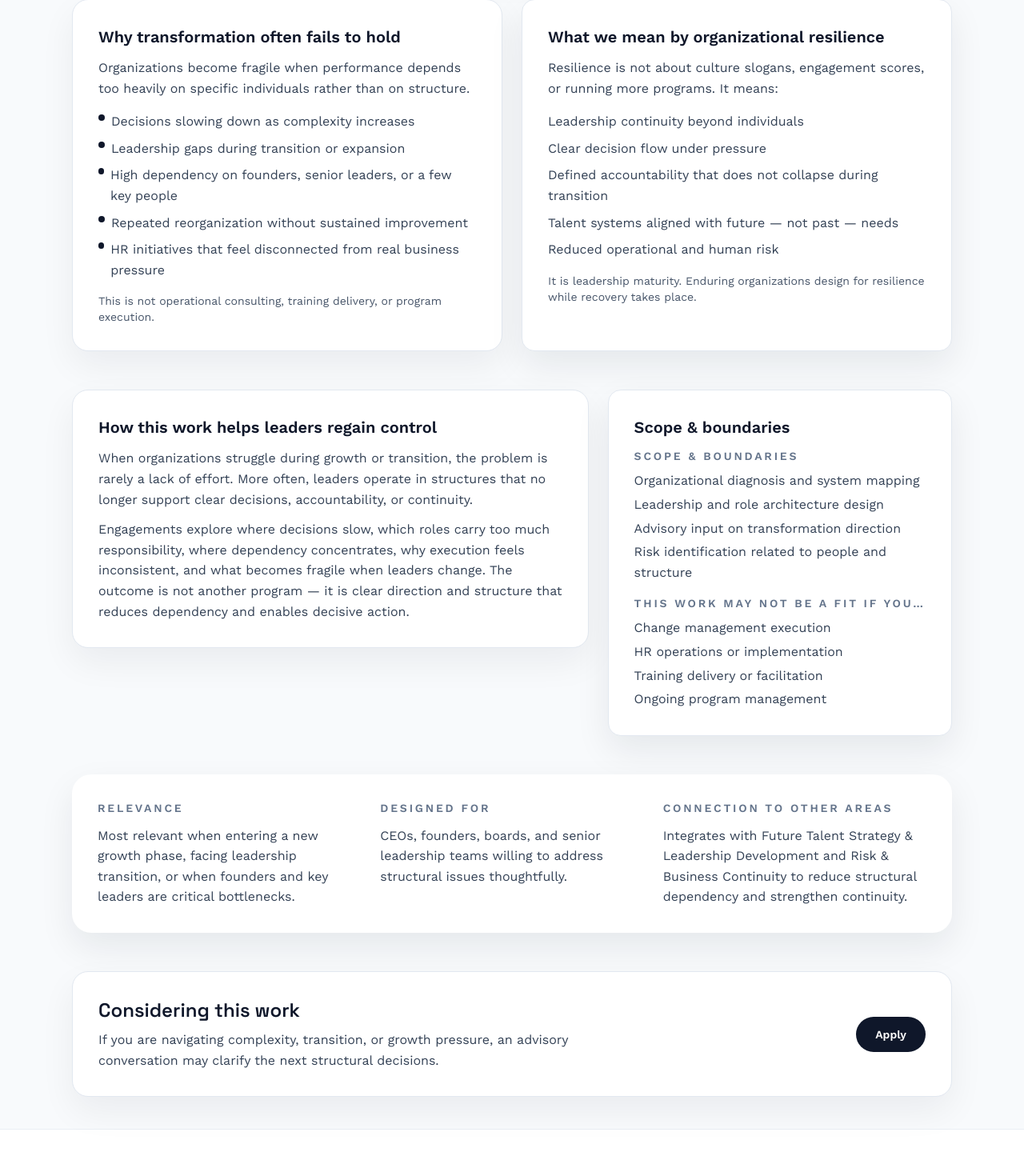
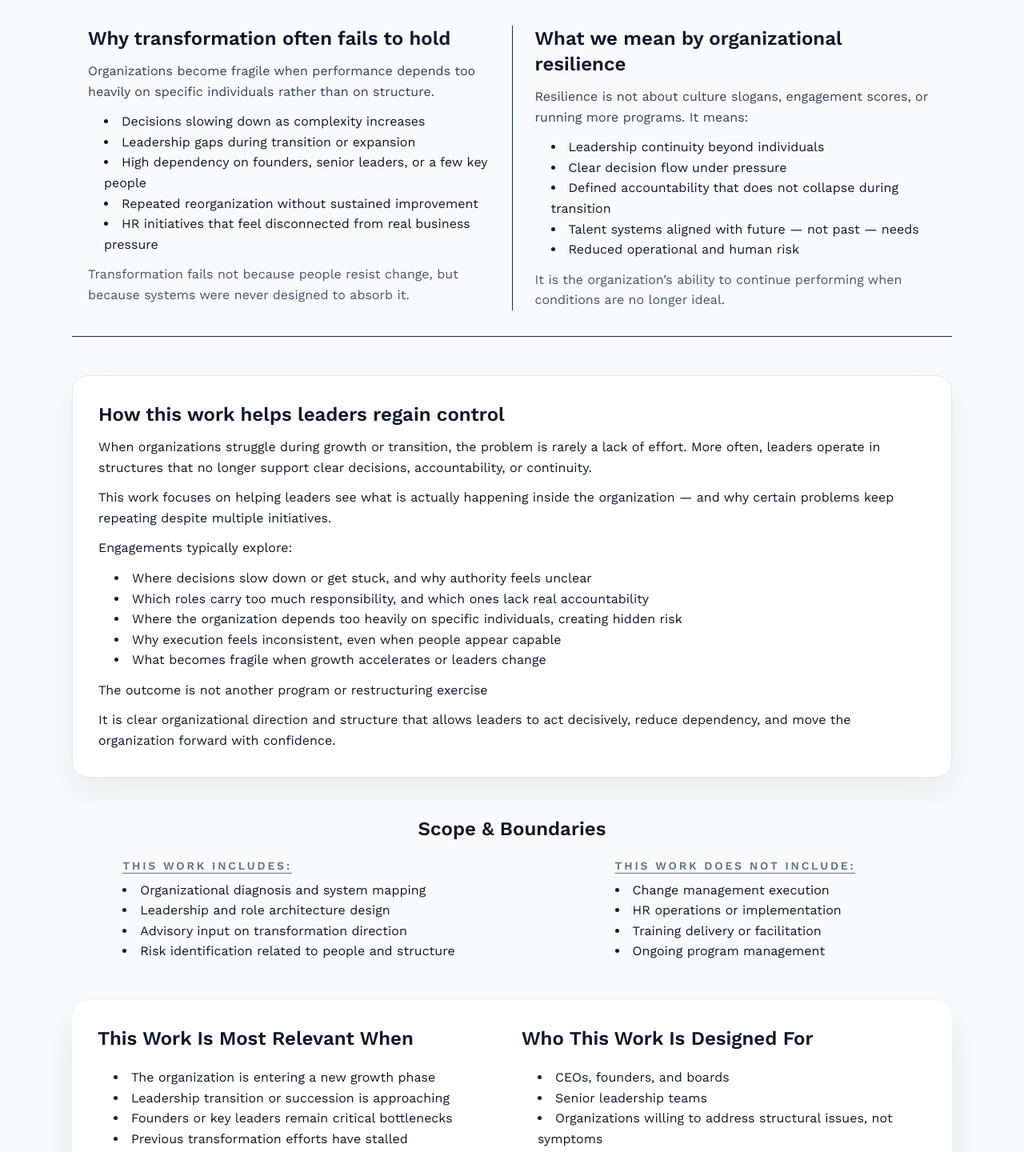
Before and after one commit to boypanjaitan16/thebuilder, a React (Vite) app: page /organization-transformation in a window 1280 px wide. Shown: the part 539-1979 px from the top of the page at 80% size. Built offline with nearby package versions, Linux system fonts and the light colour scheme; no server answers.

Commit message:
fix: refine organization transformation page

```diff
--- a/src/i18n/locales/en.json
+++ b/src/i18n/locales/en.json
@@ -185,6 +185,7 @@
 		}
 	},
 	"organization": {
+		"subtitle": "Organization Transformation & Resilience",
 		"heroTitle": "Designing organizational systems that remain effective under growth, leadership change, and disruption.",
 		"heroBody": "Most organizations pursue transformation through new initiatives, restructuring, or leadership programs. Yet many still struggle when growth accelerates, key leaders leave, or decision pressure increases. The issue is rarely effort or intent — it is often the absence of intentional system design.",
 		"coreProblemTitle": "Why transformation often fails to hold",
@@ -196,6 +197,7 @@
 			"Repeated reorganization without sustained improvement",
 			"HR initiatives that feel disconnected from real business pressure"
 		],
+		"coreProblemNote": "Transformation fails not because people resist change, but because systems were never designed to absorb it.",
 		"resilienceTitle": "What we mean by organizational resilience",
 		"resilienceIntro": "Resilience is not about culture slogans, engagement scores, or running more programs. It means:",
 		"resilienceList": [
@@ -205,10 +207,23 @@
 			"Talent systems aligned with future — not past — needs",
 			"Reduced operational and human risk"
 		],
+		"resilienceNote": "It is the organization’s ability to continue performing when conditions are no longer ideal.",
 		"approachTitle": "How this work helps leaders regain control",
 		"approachBody1": "When organizations struggle during growth or transition, the problem is rarely a lack of effort. More often, leaders operate in structures that no longer support clear decisions, accountability, or continuity.",
-		"approachBody2": "Engagements explore where decisions slow, which roles carry too much responsibility, where dependency concentrates, why execution feels inconsistent, and what becomes fragile when leaders change. The outcome is not another program — it is clear direction and structure that reduces dependency and enables decisive action.",
-		"scopeTitle": "Scope & boundaries",
+		"approachBody2": "This work focuses on helping leaders see what is actually happening inside the organization — and why certain problems keep repeating despite multiple initiatives.",
+		"approachBody3": "Engagements typically explore:",
+		"approachList": [
+			"Where decisions slow down or get stuck, and why authority feels unclear",
+			"Which roles carry too much responsibility, and which ones lack real accountability",
+			"Where the organization depends too heavily on specific individuals, creating hidden risk",
+			"Why execution feels inconsistent, even when people appear capable",
+			"What becomes fragile when growth accelerates or leaders change"
+		],
+		"approachNote1": "The outcome is not another program or restructuring exercise",
+		"approachNote2": "It is clear organizational direction and structure that allows leaders to act decisively, reduce dependency, and move the organization forward with confidence.",
+		"scopeTitle": "Scope & Boundaries",
+		"scopeIncludesNote": "This work includes:",
+		"scopeExcludesNote": "This work does not include:",
 		"scopeIncludes": [
 			"Organizational diagnosis and system mapping",
 			"Leadership and role architecture design",
@@ -221,11 +236,31 @@
 			"Training delivery or facilitation",
 			"Ongoing program management"
 		],
-		"relevance": "Most relevant when entering a new growth phase, facing leadership transition, or when founders and key leaders are critical bottlenecks.",
-		"designedFor": "CEOs, founders, boards, and senior leadership teams willing to address structural issues thoughtfully.",
-		"integration": "Integrates with Future Talent Strategy & Leadership Development and Risk & Business Continuity to reduce structural dependency and strengthen continuity.",
-		"ctaTitle": "Considering this work",
-		"ctaBody": "If you are navigating complexity, transition, or growth pressure, an advisory conversation may clarify the next structural decisions."
+		"relevance": "This Work Is Most Relevant When",
+		"relevancePoints": [
+			"The organization is entering a new growth phase",
+			"Leadership transition or succession is approaching",
+			"Founders or key leaders remain critical bottlenecks",
+			"Previous transformation efforts have stalled",
+			"There is concern about continuity during disruption"
+		],
+		"designedFor": "Who This Work Is Designed For",
+		"designedForPoints": [
+			"CEOs, founders, and boards",
+			"Senior leadership teams",
+			"Organizations willing to address structural issues, not symptoms"
+		],
+		"designedForNote": "It is especially relevant for organizations that recognize the cost of fragility—but want to address it thoughtfully.",
+		"connectedAreasTitle": "How This Connects to Other Areas",
+		"connectedAreasIntro": "Organization Transformation & Resilience often intersects with:",
+		"connectedAreasList": [
+			"Future Talent Strategy & Leadership Development — ensuring leadership pipelines support the designed structure",
+			"Risk & Business Continuity — addressing human dependency and leadership risk as part of continuity planning"
+		],
+		"connectedAreasNote": "These areas are intentionally integrated, not treated as separate initiatives.",
+		"ctaTitle": "Considering This Work",
+		"ctaBody": "If you are navigating complexity, transition, or growth pressure, an advisory conversation may clarify the next structural decisions.",
+		"ctaButton": "Request an Advisory Conversation"
 	},
 	"future": {
 		"heroTitle": "Designing leadership and talent systems aligned with future organizational demands — not past success.",
--- a/src/i18n/locales/id.json
+++ b/src/i18n/locales/id.json
@@ -185,6 +185,7 @@
 		}
 	},
 	"organization": {
+		"subtitle": "Transformasi & Resiliensi Organisasi",
 		"heroTitle": "Merancang sistem organisasi yang tetap efektif saat pertumbuhan, pergantian pemimpin, dan disrupsi.",
 		"heroBody": "Banyak organisasi mengejar transformasi lewat inisiatif baru atau program kepemimpinan, namun tetap kesulitan ketika pertumbuhan meningkat atau pemimpin kunci pergi. Masalahnya jarang niat — sering kali kurangnya desain sistem yang sengaja.",
 		"coreProblemTitle": "Mengapa transformasi sering tidak bertahan",
@@ -196,6 +197,7 @@
 			"Restrukturisasi berulang tanpa perbaikan berkelanjutan",
 			"Inisiatif HR terasa terpisah dari tekanan bisnis nyata"
 		],
+		"coreProblemNote": "Transformasi gagal bukan karena orang menolak perubahan, tetapi karena sistem tidak pernah dirancang untuk menyerapnya.",
 		"resilienceTitle": "Makna resiliensi organisasi",
 		"resilienceIntro": "Resiliensi bukan slogan budaya atau lebih banyak program. Artinya:",
 		"resilienceList": [
@@ -205,10 +207,23 @@
 			"Sistem talenta selaras dengan kebutuhan masa depan",
 			"Risiko operasional dan manusia berkurang"
 		],
+		"resilienceNote": "Ini adalah kemampuan organisasi untuk terus beroperasi ketika kondisi tidak lagi ideal.",
 		"approachTitle": "Bagaimana kerja ini membantu pemimpin mengendalikan lagi",
 		"approachBody1": "Saat organisasi tersendat di masa pertumbuhan atau transisi, masalahnya jarang kurang usaha. Pemimpin sering bekerja dalam struktur yang tidak lagi mendukung keputusan, akuntabilitas, atau kontinuitas.",
-		"approachBody2": "Keterlibatan mengeksplorasi di mana keputusan tersendat, peran yang terlalu sarat, ketergantungan yang terpusat, eksekusi yang tidak konsisten, dan apa yang rapuh saat pemimpin berubah. Hasilnya bukan program baru, melainkan arah dan struktur jelas yang mengurangi ketergantungan dan memungkinkan keputusan tegas.",
+		"approachBody2": "Kegiatan ini berfokus pada membantu pemimpin melihat apa yang sebenarnya terjadi di dalam organisasi — dan mengapa masalah tertentu terus berulang meskipun ada berbagai inisiatif.",
+		"approachBody3": "Keterlibatan biasanya mengeksplorasi:",
+		"approachList": [
+			"Saat keputusan melambat atau terhenti, dan mengapa otoritas terasa tidak jelas",
+			"Peran mana yang membawa terlalu banyak tanggung jawab, dan mana yang kurang akuntabilitas nyata",
+			"Di mana organisasi terlalu bergantung pada individu tertentu, menciptakan risiko tersembunyi",
+			"Mengapa pelaksanaan terasa tidak konsisten, bahkan ketika orang tampak mampu",
+			"Apa yang menjadi rapuh saat pertumbuhan meningkat atau pemimpin berubah"
+		],
+		"approachNote1": "Hasilnya bukan program lain atau latihan restrukturisasi",
+		"approachNote2": "Ini adalah arah dan struktur organisasi yang jelas yang memungkinkan pemimpin bertindak tegas, mengurangi ketergantungan, dan memajukan organisasi dengan percaya diri.",
 		"scopeTitle": "Cakupan & batasan",
+		"scopeIncludesNote": "Pekerjaan ini mencakup:",
+		"scopeExcludesNote": "Pekerjaan ini tidak mencakup:",
 		"scopeIncludes": [
 			"Diagnosa organisasi dan pemetaan sistem",
 			"Desain arsitektur kepemimpinan dan peran",
@@ -221,11 +236,31 @@
 			"Delivery pelatihan atau fasilitasi",
 			"Manajemen program berkelanjutan"
 		],
-		"relevance": "Paling relevan saat memasuki fase pertumbuhan baru, menghadapi suksesi kepemimpinan, atau ketika founder dan pemimpin kunci menjadi bottleneck kritis.",
-		"designedFor": "CEO, founder, board, dan tim kepemimpinan senior yang bersedia menangani isu struktural dengan matang.",
-		"integration": "Terintegrasi dengan Strategi Talenta Masa Depan & Pengembangan Kepemimpinan serta Risiko & Business Continuity untuk mengurangi ketergantungan struktural dan memperkuat kontinuitas.",
+		"relevance": "Pekerjaan ini paling relevan ketika",
+		"relevancePoints": [
+			"Organisasi memasuki fase pertumbuhan baru",
+			"Suksesi atau transisi kepemimpinan mendekat",
+			"Founder atau pemimpin kunci tetap menjadi bottleneck kritis",
+			"Upaya transformasi sebelumnya mengalami kebuntuan",
+			"Ada kekhawatiran tentang kontinuitas selama gangguan"
+		],
+		"designedFor": "Untuk Siapa Pekerjaan Ini Dirancang",
+		"designedForPoints": [
+			"CEO, founder, dan dewan",
+			"Tim kepemimpinan senior",
+			"Organisasi yang bersedia menangani isu struktural, bukan gejala"
+		],
+		"designedForNote": "Ini sangat relevan untuk organisasi yang menyadari biaya kerentanan—tetapi ingin mengatasinya dengan bijaksana.",
+		"connectedAreasTitle": "Bagaimana Ini Terhubung ke Area Lain",
+		"connectedAreasIntro": "Transformasi & Ketahanan Organisasi sering beririsan dengan:",
+		"connectedAreasList": [
+			"Strategi Talenta Masa Depan & Pengembangan Kepemimpinan — memastikan pipeline kepemimpinan mendukung struktur yang dirancang",
+			"Risiko & Kontinuitas Bisnis — menangani ketergantungan manusia dan risiko kepemimpinan sebagai bagian dari perencanaan kontinuitas"
+		],
+		"connectedAreasNote": "Area ini sengaja diintegrasikan, bukan diperlakukan sebagai inisiatif terpisah.",
 		"ctaTitle": "Mempertimbangkan pekerjaan ini",
-		"ctaBody": "Jika Anda menavigasi kompleksitas, transisi, atau tekanan pertumbuhan, percakapan advisory dapat memperjelas keputusan struktural berikutnya."
+		"ctaBody": "Jika Anda menavigasi kompleksitas, transisi, atau tekanan pertumbuhan, percakapan advisory dapat memperjelas keputusan struktural berikutnya.",
+		"ctaButton": "Ajukan Percakapan Advisory"
 	},
 	"future": {
 		"heroTitle": "Merancang sistem kepemimpinan dan talenta yang selaras dengan tuntutan organisasi masa depan — bukan keberhasilan masa lalu.",
--- a/src/pages/OrganizationPage.tsx
+++ b/src/pages/OrganizationPage.tsx
@@ -1,16 +1,16 @@
-import { useNavigate } from 'react-router-dom'
-import { useI18n } from '../i18n/I18nProvider'
+import { useNavigate } from "react-router-dom";
+import { useI18n } from "../i18n/I18nProvider";
 
 function OrganizationPage() {
-  const navigate = useNavigate()
-  const { copy } = useI18n()
-  const org = copy.organization
+	const navigate = useNavigate();
+	const { copy } = useI18n();
+	const org = copy.organization;
 
 	return (
 		<div className="container-page flex flex-col gap-12">
 			<section className="rounded-[26px] bg-white px-8 py-10 shadow-soft">
 				<p className="text-xs uppercase tracking-[0.3em] text-slate-500">
-          Organization Transformation & Resilience
+					{org.subtitle}
 				</p>
 				<h1 className="mt-3 font-display text-4xl font-semibold text-ink">
 					{org.heroTitle}
@@ -18,57 +18,75 @@ function OrganizationPage() {
 				<p className="mt-3 max-w-3xl text-lg text-slate-700">{org.heroBody}</p>
 			</section>
 
-      <section className="grid gap-6 md:grid-cols-2">
-        <div className="glass-panel p-8">
-          <h2 className="text-xl font-semibold text-ink">{org.coreProblemTitle}</h2>
-          <p className="mt-3 text-slate-700">{org.coreProblemIntro}</p>
-          <ul className="mt-4 space-y-2 text-slate-700">
+			<section className="flex flex-col md:flex-row gap-8 md:gap-0 md:px-5 md:py-8 md:border-t md:border-b border-slate-800">
+				<div className="flex-1 space-y-3">
+					<h2 className="text-2xl font-semibold text-ink">
+						{org.coreProblemTitle}
+					</h2>
+					<p className="text-slate-700">{org.coreProblemIntro}</p>
+					<ul className="list-disc list-inside pl-5">
 						{org.coreProblemBullets.map((item) => (
-              <li key={item} className="flex gap-2">
-                <span aria-hidden className="mt-1 h-2 w-2 rounded-full bg-ink" />
-                <span>{item}</span>
-              </li>
+							<li key={item}>{item}</li>
 						))}
 					</ul>
-          <p className="mt-4 text-sm text-slate-600">{copy.home.approach.notThis}</p>
+					<p className="text-slate-600">{org.coreProblemNote}</p>
 				</div>
-
-        <div className="rounded-2xl border border-sand bg-white p-8 shadow-soft">
-          <h2 className="text-xl font-semibold text-ink">{org.resilienceTitle}</h2>
-          <p className="mt-3 text-slate-700">{org.resilienceIntro}</p>
-          <ul className="mt-4 space-y-2 text-slate-700">
+				<div className="w-[1px] bg-slate-800 mx-7 hidden md:block" />
+				<div className="flex-1 space-y-3">
+					<h2 className="text-2xl font-semibold text-ink">
+						{org.resilienceTitle}
+					</h2>
+					<p className="text-slate-700">{org.resilienceIntro}</p>
+					<ul className="list-disc list-inside pl-5">
 						{org.resilienceList.map((item) => (
 							<li key={item}>{item}</li>
 						))}
 					</ul>
-          <p className="mt-4 text-sm text-slate-600">{copy.risk.closingBody}</p>
+					<p className="text-slate-600">{org.resilienceNote}</p>
 				</div>
 			</section>
 
-      <section className="grid gap-6 md:grid-cols-[1.2fr_0.8fr] md:items-start">
-        <div className="glass-panel p-8">
-          <h3 className="text-xl font-semibold text-ink">{org.approachTitle}</h3>
-          <p className="mt-3 text-slate-700">{org.approachBody1}</p>
-          <p className="mt-3 text-slate-700">{org.approachBody2}</p>
+			<section>
+				<div className="glass-panel p-8 space-y-3">
+					<h3 className="text-2xl font-semibold text-ink">
+						{org.approachTitle}
+					</h3>
+					<p>{org.approachBody1}</p>
+					<p>{org.approachBody2}</p>
+					<p>{org.approachBody3}</p>
+					<ul className="list-disc list-inside pl-5">
+						{org.approachList.map((item) => (
+							<li key={item}>{item}</li>
+						))}
+					</ul>
+					<p>{org.approachNote1}</p>
+					<p>{org.approachNote2}</p>
 				</div>
-        <div className="rounded-2xl border border-sand bg-white p-8 shadow-soft">
-          <h3 className="text-xl font-semibold text-ink">{org.scopeTitle}</h3>
-          <div className="mt-3 grid gap-4">
-            <div>
-              <p className="text-sm font-semibold uppercase tracking-[0.2em] text-slate-500">
-                {copy.work.scopeTitle}
+			</section>
+
+			<section>
+				<h3 className="text-2xl font-semibold text-ink text-center mb-5">
+					{org.scopeTitle}
+				</h3>
+				<div className="mt-3 gap-4 grid grid-cols-2">
+					<div className="flex items-center justify-center">
+						<div className="space-y-2">
+							<p className="text-sm font-semibold uppercase tracking-[0.2em] text-slate-500 underline underline-offset-4">
+								{org.scopeIncludesNote}
 							</p>
-              <ul className="mt-2 space-y-1 text-slate-700">
+							<ul className="list-disc list-inside">
 								{org.scopeIncludes.map((item) => (
 									<li key={item}>{item}</li>
 								))}
 							</ul>
 						</div>
-            <div>
-              <p className="text-sm font-semibold uppercase tracking-[0.2em] text-slate-500">
-                {copy.work.notFitTitle}
+					</div>
+					<div className="flex items-center justify-center">
+						<div className="space-y-2">
+							<p className="text-sm font-semibold uppercase tracking-[0.2em] text-slate-500 underline underline-offset-4">
+								{org.scopeExcludesNote}
 							</p>
-              <ul className="mt-2 space-y-1 text-slate-700">
+							<ul className="list-disc list-inside">
 								{org.scopeExcludes.map((item) => (
 									<li key={item}>{item}</li>
 								))}
@@ -78,25 +96,37 @@ function OrganizationPage() {
 				</div>
 			</section>
 
-      <section className="grid gap-6 rounded-[24px] bg-white px-8 py-8 shadow-soft md:grid-cols-3">
+			<section className="grid gap-6 rounded-[24px] bg-white px-8 py-8 shadow-soft md:grid-cols-2">
 				<div>
-          <h4 className="text-sm font-semibold uppercase tracking-[0.2em] text-slate-500">
-            Relevance
-          </h4>
-          <p className="mt-3 text-slate-700">{org.relevance}</p>
+					<h4 className="text-2xl font-semibold text-ink">{org.relevance}</h4>
+					<ul className="list-disc list-inside mt-5 pl-5">
+						{org.relevancePoints.map((item) => (
+							<li key={item}>{item}</li>
+						))}
+					</ul>
 				</div>
 				<div>
-          <h4 className="text-sm font-semibold uppercase tracking-[0.2em] text-slate-500">
-            Designed for
-          </h4>
-          <p className="mt-3 text-slate-700">{org.designedFor}</p>
+					<h4 className="text-2xl font-semibold text-ink">{org.designedFor}</h4>
+					<ul className="list-disc list-inside mt-5 pl-5">
+						{org.designedForPoints.map((item) => (
+							<li key={item}>{item}</li>
+						))}
+					</ul>
+					<p className="mt-3 text-slate-700">{org.designedForNote}</p>
 				</div>
-        <div>
-          <h4 className="text-sm font-semibold uppercase tracking-[0.2em] text-slate-500">
-            Connection to other areas
-          </h4>
-          <p className="mt-3 text-slate-700">{org.integration}</p>
-        </div>
+			</section>
+
+			<section>
+				<h3 className="text-2xl font-semibold text-ink mb-5">
+					{org.connectedAreasTitle}
+				</h3>
+				<p>{org.connectedAreasIntro}</p>
+				<ul className="list-disc list-inside pl-5">
+					{org.connectedAreasList.map((item) => (
+						<li key={item}>{item}</li>
+					))}
+				</ul>
+				<p>{org.connectedAreasNote}</p>
 			</section>
 
 			<section className="glass-panel flex flex-col gap-4 px-8 py-8 md:flex-row md:items-center md:justify-between">
@@ -108,14 +138,14 @@ function OrganizationPage() {
 				</div>
 				<button
 					type="button"
-          onClick={() => navigate('/apply')}
+					onClick={() => navigate("/apply")}
 					className="rounded-full bg-ink px-6 py-3 text-sm font-semibold text-white transition hover:-translate-y-0.5 hover:bg-slate-900"
 				>
-          {copy.nav.apply}
+					{org.ctaButton}
 				</button>
 			</section>
 		</div>
-  )
+	);
 }
 
-export default OrganizationPage
+export default OrganizationPage;
```
Also changed, not shown: src/i18n/translations.ts (+17 -1 lines). Lines whose indentation alone changed are shown as unchanged.
